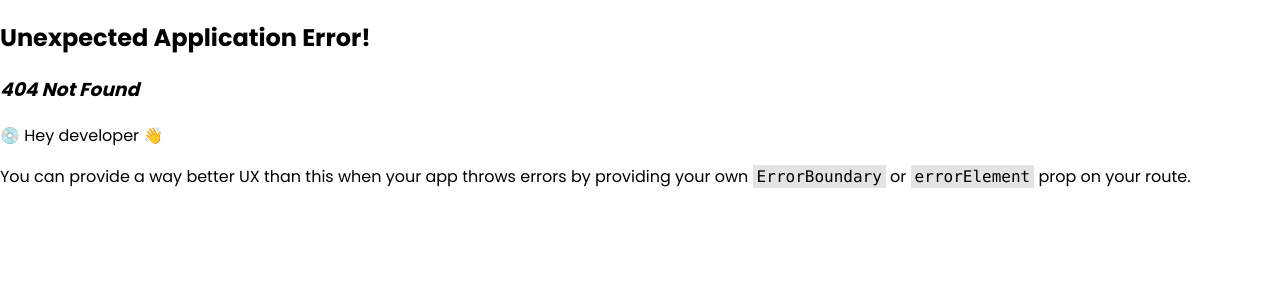
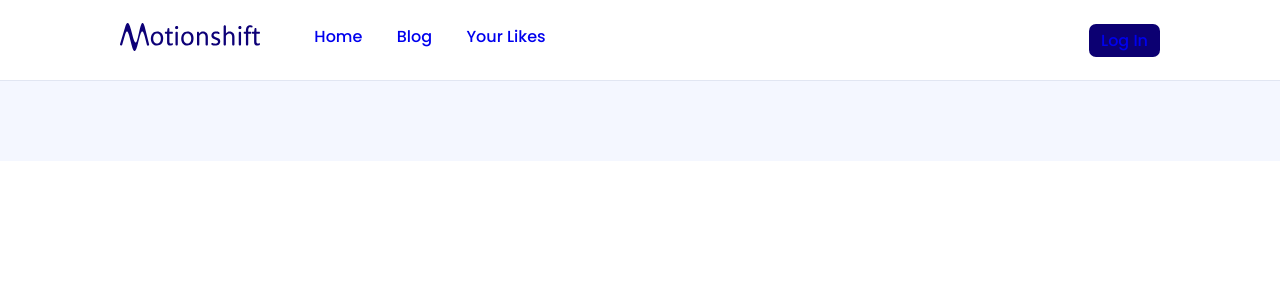
Before and after one commit to JensRay/motionshift_sm, a React (Create React App) app: page /your_likes in a window 1280 px wide. Before the commit this address had no page. Shown: the top 300 px of the page. Built offline with nearby package versions, Linux system fonts and the light colour scheme.

Commit message:
feat: add your_likes route, page, reusing the same component as for imagesList

```diff
--- a/src/App.js
+++ b/src/App.js
@@ -3,6 +3,7 @@ import { createBrowserRouter, RouterProvider } from "react-router-dom";
 import { GlobalStyle } from "./GlobalStyle.styles";
 import Home from "./pages/Home.page";
 import Layout from "./pages/Layout.page";
+import YourLikes from "./pages/YourLikes.page";
 
 const App = () => {
   const router = createBrowserRouter([
@@ -13,6 +14,10 @@ const App = () => {
         {
           path: "/",
           element: <Home />,
+        },
+        {
+          path: "/your_likes",
+          element: <YourLikes />,
         },
       ],
     },
--- a/src/components/ImagesList/ImagesList.component.jsx
+++ b/src/components/ImagesList/ImagesList.component.jsx
@@ -1,13 +1,12 @@
-import data from "../../store/db.json";
 import ImageCard from "../ImageCard/ImageCard.component";
 import { ImagesGrid, ListContainer, MainContainer } from "./imagesList.styles";
 
-const ImagesList = () => {
+const ImagesList = ({ data }) => {
   return (
     <MainContainer>
       <ListContainer>
         <ImagesGrid>
-          {data.map((image) => {
+          {data?.map((image) => {
             return <ImageCard image={image} key={image.id} />;
           })}
         </ImagesGrid>
--- a/src/components/Like/Like.component.jsx
+++ b/src/components/Like/Like.component.jsx
@@ -16,7 +16,7 @@ const Like = ({ image }) => {
       (likedImage) => likedImage.id === image.id
     );
     if (index === -1) {
-      addLikedImage({ id: image.id, liked: true });
+      addLikedImage({ ...image, liked: true });
     } else {
       removeLikedImage(image.id);
     }
--- a/src/components/Navigation/NavigationBar.component.jsx
+++ b/src/components/Navigation/NavigationBar.component.jsx
@@ -2,10 +2,10 @@ import { Link } from "react-router-dom";
 
 import logo from "../../assets/logo.svg";
 import {
-  Cta,
   Links,
   Logo,
   NavigationContainer,
+  Profile,
   Tabs,
 } from "./navigationBar.styles";
 
@@ -17,14 +17,13 @@ const NavigationBar = () => {
       </Logo>
       <Links>
         <Tabs>
-          <Link to="/">
-            <h3>Home</h3>
-          </Link>
-          <h3>Blog</h3>
+          <Link to="/">Home</Link>
+          <Link to="/">Blog</Link>
+          <Link to="/your_likes">Your Likes</Link>
         </Tabs>
-        <Cta>
-          <h3>Log In</h3>
-        </Cta>
+        <Profile>
+          <Link to="/">Log In</Link>
+        </Profile>
       </Links>
     </NavigationContainer>
   );
--- a/src/components/Navigation/navigationBar.styles.jsx
+++ b/src/components/Navigation/navigationBar.styles.jsx
@@ -10,18 +10,13 @@ export const NavigationContainer = styled.div`
   color: ${colors.navy_blue};
   align-items: center;
   border-bottom: 1px solid ${colors.gray_blue};
-  h3 {
-    font-weight: 500;
-  }
+  font-weight: 500;
 `;
 
 export const Logo = styled(Link)`
   width: 150px;
   align-self: center;
   margin-right: 20px;
-  img {
-    vertical-align: text-top;
-  }
 `;
 
 export const Links = styled.div`
@@ -33,10 +28,10 @@ export const Links = styled.div`
 export const Tabs = styled.div`
   display: flex;
   justify-content: space-evenly;
-  width: 200px;
+  width: 300px;
 `;
 
-export const Cta = styled.div`
+export const Profile = styled.div`
   align-self: center;
   background-color: ${colors.navy_blue};
   color: white;
@@ -44,6 +39,6 @@ export const Cta = styled.div`
   border-radius: 7px;
 
   h3 {
-    margin: 0;
+    /* margin: 0; */
   }
 `;
--- a/src/pages/Home.page.jsx
+++ b/src/pages/Home.page.jsx
@@ -1,7 +1,8 @@
 import ImagesList from "../components/ImagesList/ImagesList.component";
+import data from "../store/db.json";
 
 const Home = () => {
-  return <ImagesList />;
+  return <ImagesList data={data} />;
 };
 
 export default Home;
--- /dev/null
+++ b/src/pages/YourLikes.page.jsx
@@ -0,0 +1,9 @@
+import ImagesList from "../components/ImagesList/ImagesList.component";
+import { useStore } from "../store/store";
+
+const YourLikes = () => {
+  const likedImages = useStore((state) => state.likedImages);
+  return <ImagesList data={likedImages} />;
+};
+
+export default YourLikes;
--- a/src/store/store.js
+++ b/src/store/store.js
@@ -1,6 +1,6 @@
 import { create } from "zustand";
 
-const useStore = create((set) => ({
+export const useStore = create((set) => ({
   likedImages: [],
   addLikedImage: (image) =>
     set((state) => ({ likedImages: [...state.likedImages, image] })),
@@ -9,5 +9,3 @@ const useStore = create((set) => ({
       likedImages: state.likedImages.filter((image) => image.id !== id),
     })),
 }));
-
-export { useStore };
```
